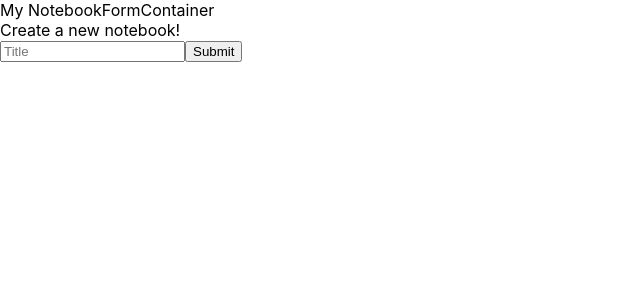
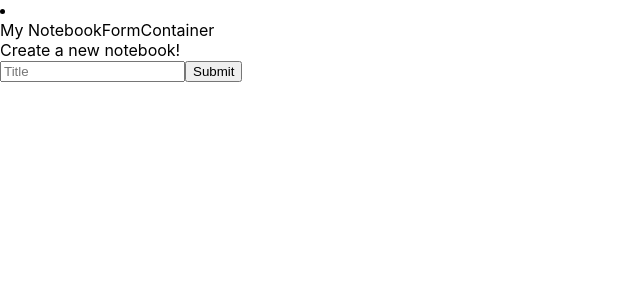
Before and after one commit to nikkamille/scribbles-frontend, a React (Create React App) app: page /notebooks/new in a window 1280 px wide. Shown: the top 300 px of the page, without its empty margins (0-640 px from the left). Built offline with nearby package versions, Linux system fonts and the light colour scheme; no server answers.

Commit message:
fix errors on routes

```diff
--- a/src/components/Notebook.js
+++ b/src/components/Notebook.js
@@ -1,9 +1,13 @@
 import React from 'react';
 
 function Notebook(props) {
+    console.log(props)
+
+    let notebook = props.notebook
+
     return(
-        <li key={props.notebook.id}>
-            {props.notebook.title}
+        <li>
+            {notebook ? props.notebook.title : null}
         </li>
     )
 }
--- a/src/components/NotebookForm.js
+++ b/src/components/NotebookForm.js
@@ -25,6 +25,7 @@ class NotebookForm extends Component {
                 <form onSubmit={this.handleSubmit}>
                     <input type="text" placeholder="Title" value={this.state.title} name="title" onChange={this.handleChange}/>
                     <input type="submit"/>
+                    {/* When submit button is clicked, it should link to /notebooks */}
                 </form>
             </div>
         )
--- a/src/components/Notebooks.js
+++ b/src/components/Notebooks.js
@@ -2,13 +2,11 @@ import React from 'react';
 import Notebook from './Notebook'
 
 const Notebooks = (props) => {
-    // debugger
-    console.log(props.notebooks)
     return (
         <div>
             Notebooks
             {props.notebooks.map(notebook =>
-                <Notebook notebook={notebook}/>)}
+                <div key={notebook.id}><Notebook notebook={notebook}/></div>)}
         </div>
     )
 }
--- a/src/containers/NotebookFormContainer.js
+++ b/src/containers/NotebookFormContainer.js
@@ -10,6 +10,7 @@ class NotebookFormContainer extends Component {
                 <Route exact path="/notebooks/new">
                     My NotebookFormContainer
                     <NotebookForm/>
+                    {/* Remove the dot */}
                 </Route>
             </div>
         )
--- a/src/containers/NotebooksContainer.js
+++ b/src/containers/NotebooksContainer.js
@@ -3,6 +3,7 @@ import React, { Component } from 'react';
 import { connect } from 'react-redux';
 import { Route, Switch } from 'react-router-dom';
 import Notebooks from '../components/Notebooks';
+import Notebook from '../components/Notebook';
 import fetchNotebooks from '../actions/fetchNotebooks';
 import NewNotebookButton from '../components/NewNotebookButton';
 
@@ -15,13 +16,13 @@ class NotebooksContainer extends Component {
     render() {
         return(
             <div>
-                {/* <Switch> */}
+                <Switch>
                     <Route exact path="/notebooks">
                         <NewNotebookButton />
-                        {/* This will route to ./notebooks/new */}
                         <Notebooks notebooks={this.props.notebooks}/>
                     </Route>
-                {/* </Switch> */}
+                    <Route exact path="/notebooks/:id" render={((routerProps) => <Notebook notebook={this.props.notebooks.find(notebook => notebook.id === parseInt(routerProps.match.params.id))} /> ) }/>
+                </Switch>
             </div>
         )
     }
```
